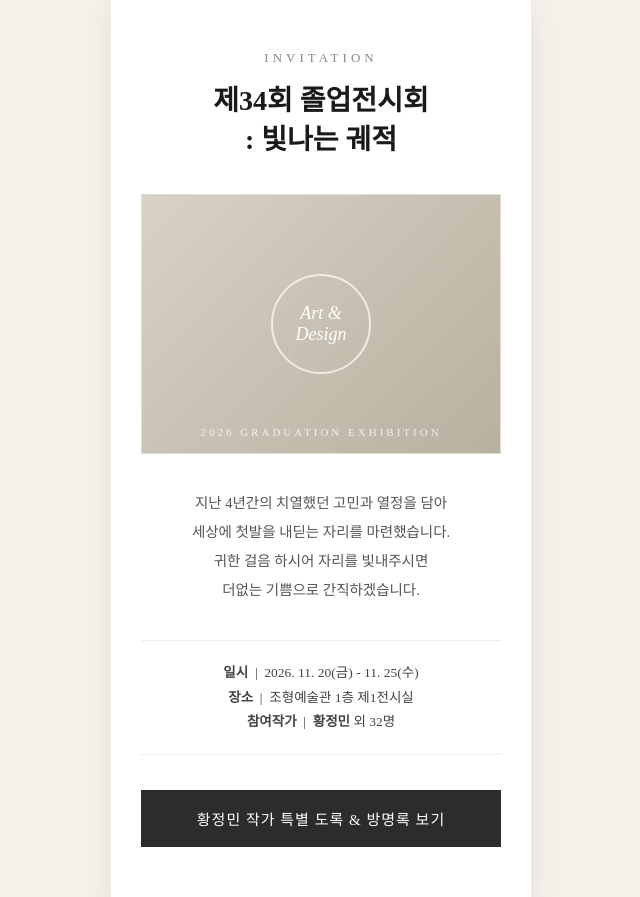
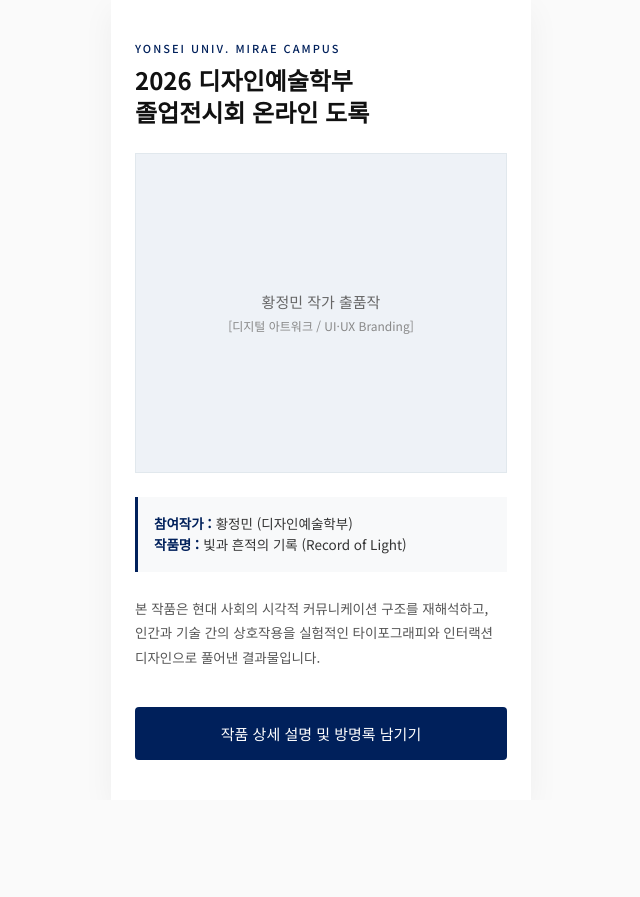
Before and after one commit to TaeHun722/prankfriend, a plain HTML site: page index.html in a window 1280 px wide. Shown: the whole page, without its empty margins (319-959 px from the left). After the commit the page ends 800 px from the top, so only its background shows below. Drawn offline with nearby package versions, Linux system fonts and the light colour scheme.

Commit message:
Update graduation invitation details and styles

```diff
--- a/index.html
+++ b/index.html
@@ -3,13 +3,12 @@
 <head>
     <meta charset="UTF-8">
     <meta name="viewport" content="width=device-width, initial-scale=1.0">
-    <!-- 카카오톡이나 문자로 링크 공유 시 보이는 미리보기 설정 (완벽 위장용) -->
-    <meta property="og:title" content="2026 제34회 졸업전시회 모바일 초대장">
-    <meta property="og:description" content="소중한 분들을 우리의 빛나는 시작에 초대합니다.">
-    <title>2026 졸업전시회 초대장</title>
+    <meta property="og:title" content="2026 연세대 디자인예술학부 졸업전시회 : 황정민 작가">
+    <meta property="og:description" content="연세대학교 미래캠퍼스 디자인예술학부 제O회 졸업전시회 온라인 도록">
+    <title>2026 연세대 미래캠퍼스 디자인예술학부 졸업전시회</title>
 
-    <!-- 폰트 설정 (초대장용 명조체 & 놀리기용 굵은체) -->
-    <link href="https://fonts.googleapis.com/css2?family=Black+Han+Sans&family=Noto+Serif+KR:wght@300;500;700&display=swap" rel="stylesheet">
+    <!-- 폰트 설정 -->
+    <link href="https://fonts.googleapis.com/css2?family=Black+Han+Sans&family=Noto+Sans+KR:wght@300;400;500;700&display=swap" rel="stylesheet">
     <!-- 폭죽 효과 라이브러리 -->
     <script src="https://cdn.jsdelivr.net/npm/canvas-confetti@1.6.0/dist/confetti.browser.min.js"></script>
 
@@ -21,9 +20,9 @@
         }
 
         body {
-            background-color: #f4f1ea;
-            color: #2c2c2c;
-            font-family: 'Noto Serif KR', serif;
+            background-color: #fafafa;
+            color: #111;
+            font-family: 'Noto Sans KR', sans-serif;
             display: flex;
             justify-content: center;
             align-items: center;
@@ -31,107 +30,104 @@
             overflow-x: hidden;
         }
 
-        /* 1. 위장용 졸업전시회 초대장 스타일 */
+        /* 1. 연세대 디자인예술학부 졸전 위장 화면 */
         #invitation-screen {
             width: 100%;
             max-width: 420px;
             background: #ffffff;
             min-height: 100vh;
-            padding: 50px 30px;
-            box-shadow: 0 10px 30px rgba(0,0,0,0.08);
-            text-align: center;
+            padding: 40px 24px;
+            box-shadow: 0 10px 30px rgba(0,0,0,0.05);
             display: flex;
             flex-direction: column;
             justify-content: space-between;
-            transition: opacity 0.3s ease;
         }
 
-        .sub-title {
-            font-size: 13px;
-            letter-spacing: 4px;
-            color: #888;
-            margin-bottom: 15px;
+        .uni-badge {
+            font-size: 11px;
+            font-weight: 500;
+            letter-spacing: 2px;
+            color: #00205b; /* 연세 블루 컬러 */
+            margin-bottom: 8px;
+            text-transform: uppercase;
         }
 
         .main-title {
-            font-size: 28px;
+            font-size: 24px;
             font-weight: 700;
-            line-height: 1.4;
-            margin-bottom: 35px;
-            color: #1a1a1a;
+            line-height: 1.35;
+            margin-bottom: 24px;
+            color: #111;
         }
 
-        .poster-frame {
+        /* 작품 이미지/프레임 영역 */
+        .art-frame {
             width: 100%;
-            height: 260px;
-            background: linear-gradient(135deg, #d8d2c5 0%, #b8b0a0 100%);
-            margin-bottom: 35px;
+            height: 320px;
+            background: #eef2f7;
+            margin-bottom: 24px;
             display: flex;
             flex-direction: column;
             justify-content: center;
             align-items: center;
-            color: #fff;
-            border: 1px solid #e0dcd3;
+            border: 1px solid #e1e8ed;
             position: relative;
+            overflow: hidden;
         }
 
-        .poster-frame::after {
-            content: "2026 GRADUATION EXHIBITION";
-            font-size: 11px;
-            letter-spacing: 3px;
-            position: absolute;
-            bottom: 15px;
-            opacity: 0.8;
+        .art-frame img {
+            width: 100%;
+            height: 100%;
+            object-fit: cover;
         }
 
-        .art-circle {
-            width: 100px;
-            height: 100px;
-            border: 2px solid rgba(255,255,255,0.7);
-            border-radius: 50%;
-            display: flex;
-            justify-content: center;
-            align-items: center;
-            font-style: italic;
-            font-size: 18px;
+        .art-placeholder {
+            text-align: center;
+            color: #666;
+            font-size: 13px;
         }
 
-        .invite-text {
-            font-size: 14.5px;
-            line-height: 2;
+        .artist-info-card {
+            background: #f8f9fa;
+            border-left: 3px solid #00205b;
+            padding: 16px;
+            margin-bottom: 24px;
+            font-size: 13.5px;
+            line-height: 1.6;
+            color: #333;
+        }
+
+        .artist-info-card strong {
+            color: #00205b;
+        }
+
+        .exhibit-desc {
+            font-size: 13.5px;
+            line-height: 1.8;
             color: #555;
-            margin-bottom: 35px;
+            margin-bottom: 30px;
             word-break: keep-all;
         }
 
-        .info-box {
-            border-top: 1px solid #eee;
-            border-bottom: 1px solid #eee;
-            padding: 20px 0;
-            margin-bottom: 35px;
-            font-size: 13.5px;
-            line-height: 1.8;
-            color: #444;
-        }
-
         .btn-enter {
-            background-color: #2c2c2c;
+            background-color: #00205b;
             color: #fff;
             border: none;
-            padding: 18px 20px;
+            padding: 16px;
             font-size: 15px;
-            font-family: 'Noto Serif KR', serif;
-            letter-spacing: 1px;
+            font-weight: 500;
+            font-family: 'Noto Sans KR', sans-serif;
             cursor: pointer;
             width: 100%;
+            border-radius: 4px;
             transition: background 0.2s;
         }
 
         .btn-enter:active {
-            background-color: #000;
+            background-color: #001233;
         }
 
-        /* 2. 깜짝 놀리기 화면 스타일 (처음엔 숨김) */
+        /* 2. 깜짝 놀리기 화면 (처음엔 숨김) */
         #prank-screen {
             display: none;
             position: fixed;
@@ -165,7 +161,7 @@
         }
 
         .shake-text {
-            font-size: 46px;
+            font-size: 42px;
             line-height: 1.25;
             margin-bottom: 20px;
             text-shadow: 3px 3px 0px rgba(0,0,0,0.2);
@@ -174,19 +170,13 @@
         }
 
         .emoji-bomb {
-            font-size: 75px;
+            font-size: 70px;
             margin-bottom: 15px;
-            animation: bounce 0.4s infinite alternate;
-        }
-
-        @keyframes bounce {
-            from { transform: scale(1); }
-            to { transform: scale(1.25); }
         }
 
         .prank-desc {
             font-family: sans-serif;
-            font-size: 20px;
+            font-size: 19px;
             font-weight: 800;
             background: #000;
             color: #fff;
@@ -198,19 +188,7 @@
             box-shadow: 0 8px 20px rgba(0,0,0,0.3);
         }
 
-        .funny-photo {
-            width: 180px;
-            height: 180px;
-            border-radius: 50%;
-            border: 6px solid #fff;
-            object-fit: cover;
-            margin-bottom: 20px;
-            box-shadow: 0 5px 15px rgba(0,0,0,0.3);
-            display: none; /* 사진 넣을 거면 block으로 변경 */
-        }
-
         .btn-retry {
-            margin-top: 10px;
             padding: 12px 24px;
             font-size: 16px;
             font-weight: bold;
@@ -224,71 +202,68 @@
 </head>
 <body>
 
-    <!-- [1단계] 진지한 졸업전시회 초대장 화면 -->
+    <!-- [1단계] 연세대 미래캠퍼스 디자인예술학부 졸전 위장 화면 -->
     <div id="invitation-screen">
         <div>
-            <p class="sub-title">INVITATION</p>
-            <h1 class="main-title">제34회 졸업전시회<br>: 빛나는 궤적</h1>
+            <p class="uni-badge">YONSEI UNIV. MIRAE CAMPUS</p>
+            <h1 class="main-title">2026 디자인예술학부<br>졸업전시회 온라인 도록</h1>
 
-            <div class="poster-frame">
-                <div class="art-circle">Art & Design</div>
+            <div class="art-frame">
+                <!-- 친구 작품 사진을 넣고 싶다면 여기에 img 태그를 넣으세요 -->
+                <div class="art-placeholder">
+                    <p style="font-weight: 500; font-size: 15px; margin-bottom: 5px;">황정민 작가 출품작</p>
+                    <p style="font-size: 12px; color: #888;">[디지털 아트워크 / UI·UX Branding]</p>
+                </div>
             </div>
 
-            <p class="invite-text">
-                지난 4년간의 치열했던 고민과 열정을 담아<br>
-                세상에 첫발을 내딛는 자리를 마련했습니다.<br>
-                귀한 걸음 하시어 자리를 빛내주시면<br>
-                더없는 기쁨으로 간직하겠습니다.
+            <div class="artist-info-card">
+                <div><strong>참여작가 :</strong> 황정민 (디자인예술학부)</div>
+                <div><strong>작품명 :</strong> 빛과 흔적의 기록 (Record of Light)</div>
+            </div>
+
+            <p class="exhibit-desc">
+                본 작품은 현대 사회의 시각적 커뮤니케이션 구조를 재해석하고, 인간과 기술 간의 상호작용을 실험적인 타이포그래피와 인터랙션 디자인으로 풀어낸 결과물입니다.
             </p>
-
-            <div class="info-box">
-                <strong>일시</strong> &nbsp;|&nbsp; 2026. 11. 20(금) - 11. 25(수)<br>
-                <strong>장소</strong> &nbsp;|&nbsp; 조형예술관 1층 제1전시실<br>
-                <strong>참여작가</strong> &nbsp;|&nbsp; <strong>황정민</strong> 외 32명
-            </div>
         </div>
 
         <button class="btn-enter" onclick="triggerPrank()">
-            황정민 작가 특별 도록 & 방명록 보기
+            작품 상세 설명 및 방명록 남기기
         </button>
     </div>
 
     <!-- [2단계] 버튼 클릭 시 터지는 놀리기 화면 -->
     <div id="prank-screen">
-        <div class="emoji-bomb">🎉🤪🎉</div>
-
-        <!-- 친구 엽기 사진이 있다면 아래 주석을 풀고 이미지 경로를 넣어주세요! -->
-        <!-- <img src="친구엽기사진.jpg" class="funny-photo" style="display:block;" alt="황정민"> -->
+        <div class="emoji-bomb">🚨 졸업전시회 사기 🚨</div>
 
         <h1 class="shake-text">
-            빵 터졌쥬?!<br>
-            황정민 바보 인증<br>완료!! ㅋㅋㅋ
+            속았지?!<br>
+            황정민 졸전은무슨~<br>
+            ㅋㅋㅋ 백수 확정!!
         </h1>
 
         <div class="prank-desc">
-            졸업전시회는 무슨~ ㅋㅋㅋㅋ<br>
-            진지하게 QR 찍고 들어온<br>
-            <span style="color: #ffeb00;">황정민 표정 상상되네 🫵😂</span><br>
-            오늘 밥은 정민이가 쏜다!!
+            진지하게 작품 설명 읽었냐고 ㅋㅋㅋ<br>
+            <span style="color: #ffeb00;">황정민 지금 동공지진 오겠네 🫵😂</span><br>
+            기념으로 오늘 커피는 정민이가 쏜다!
         </div>
 
-        <button class="btn-retry" onclick="alert('도망갈 수 없습니다 ㅋㅋㅋ 빨리 밥이나 사세요!')">
-            조용히 창 닫기 (불가능)
+        <button class="btn-retry" onclick="alert('도망갈 수 없습니다 ㅋㅋㅋ 당장 커피 사세요!')">
+            현실 받아들이기
         </button>
     </div>
 
     <script>
         function triggerPrank() {
-            // 1. 초대장 숨기고 놀리는 화면 띄우기
+            // 1. 초대장 화면 숨기고 놀리기 화면 출력
             document.getElementById('invitation-screen').style.display = 'none';
             document.getElementById('prank-screen').style.display = 'flex';
 
-            // 2. 스마트폰 진동 울리기 (안드로이드 등에서 작동)
+            // 2. 스마트폰 진동 효과
             if (navigator.vibrate) {
                 navigator.vibrate([200, 100, 200, 100, 400]);
             }
 
-            // 3. 화면 양옆에서 빵! 터지는 폭죽 효과 실행
+            // 3. 폭죽 터트리기
             var duration = 4 * 1000;
             var end = Date.now() + duration;
 
```
